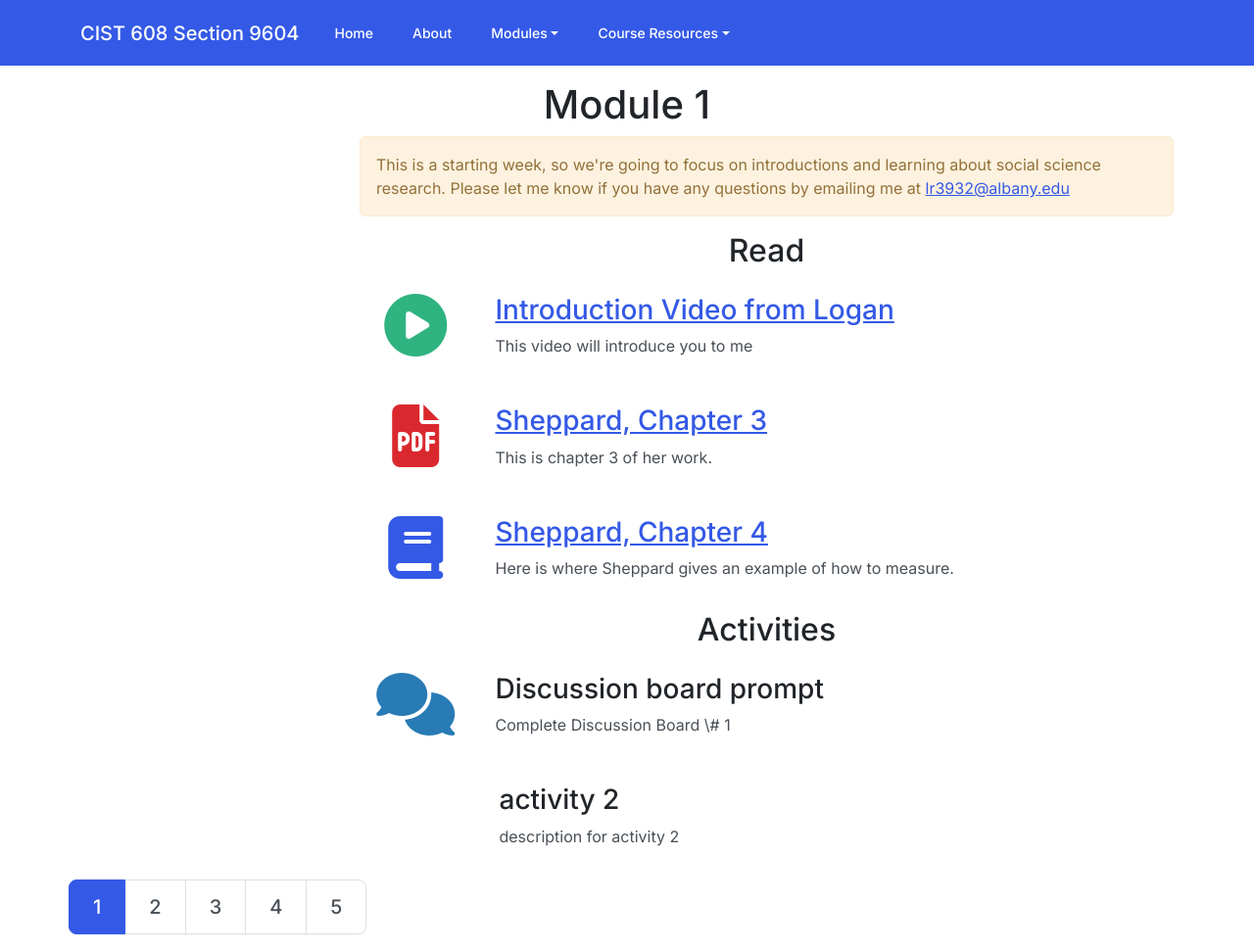
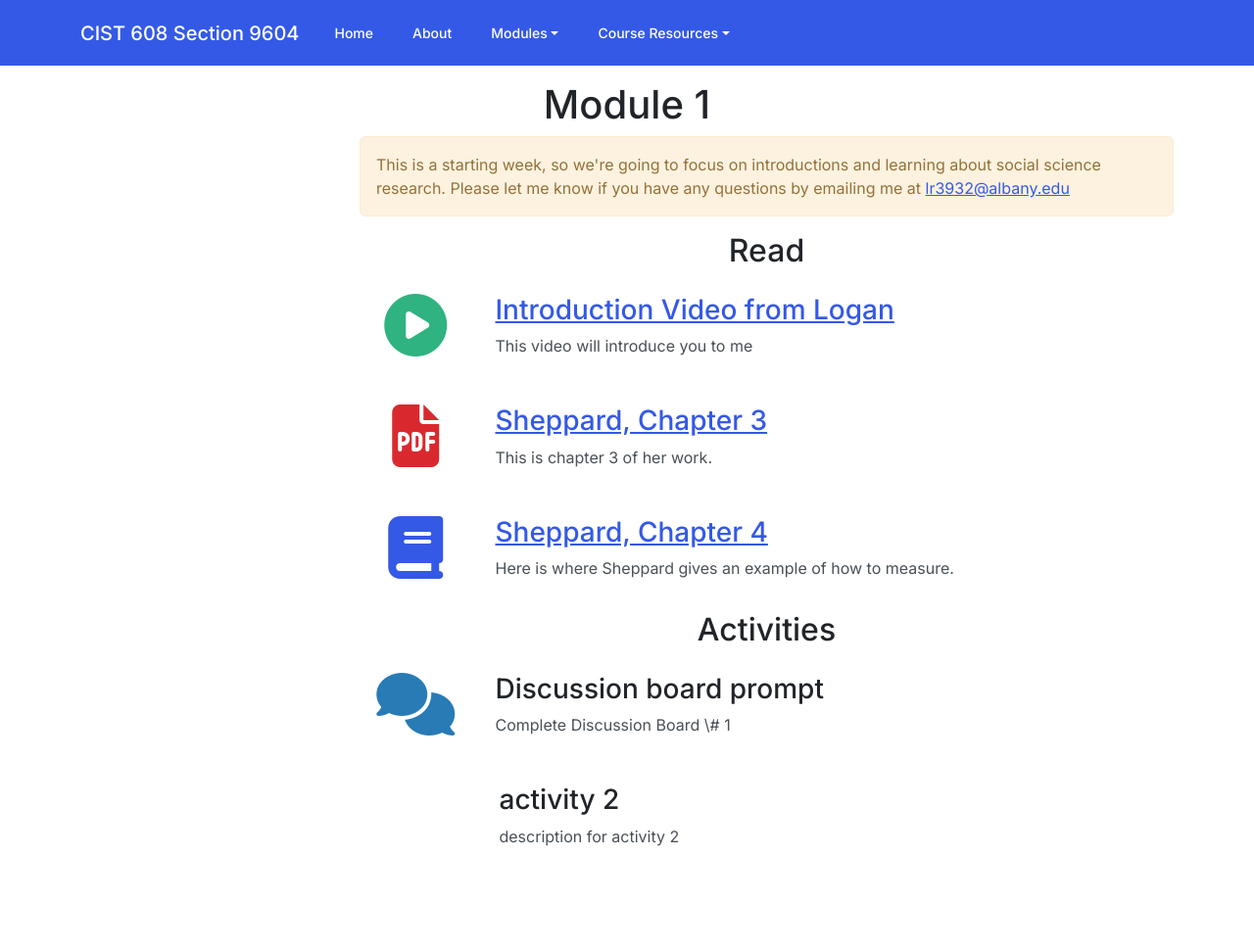
Before and after one commit to loganrath/libwtf, a Jekyll site: the page built from cist608/module-01.md, in a window 1280 px wide. Shown: the whole page at 98% size. Built offline with Jekyll 4.4.1, drawn with Linux system fonts in a browser that asks for light colours; nearby versions of some CDN libraries; after the commit the page ends 900 px from its top, so only the background shows below that.

Commit message:
Update yamlmodule.html

```diff
--- a/_layouts/yamlmodule.html
+++ b/_layouts/yamlmodule.html
@@ -86,26 +86,6 @@
     </div>
     </div>
     {% endfor %}
-
-<div class="row">
-  <ul class="pagination pagination-lg">
-  <li class="page-item active">
-    <a class="page-link" href="#">1</a>
-  </li>
-  <li class="page-item">
-    <a class="page-link" href="#">2</a>
-  </li>
-  <li class="page-item">
-    <a class="page-link" href="#">3</a>
-  </li>
-  <li class="page-item">
-    <a class="page-link" href="#">4</a>
-  </li>
-  <li class="page-item">
-    <a class="page-link" href="#">5</a>
-  </li>
-</ul>
-</div>
   </div>
 </div>
 </div>
```
